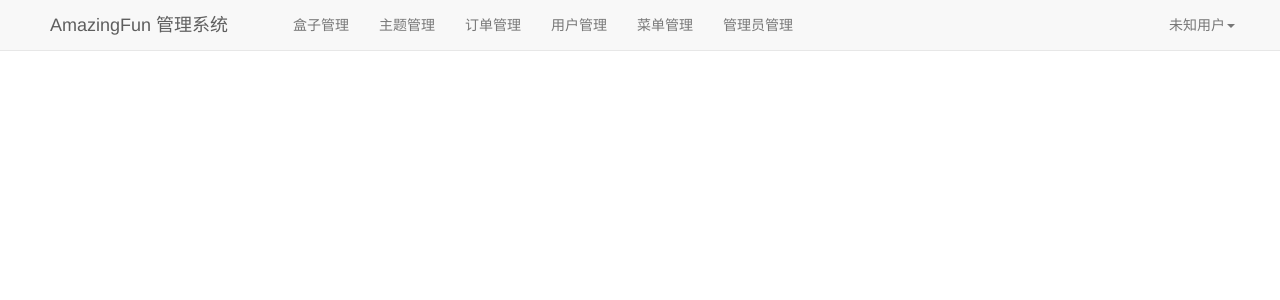
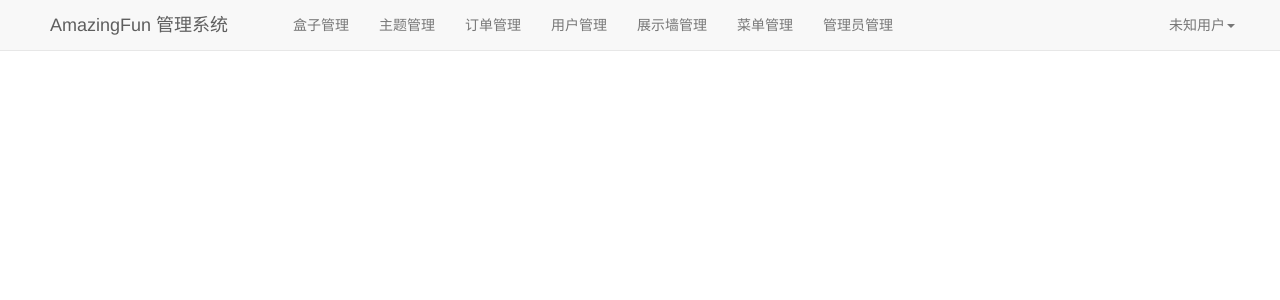
Before and after one commit to jadesouth/xy001, a CodeIgniter app: the page made by application/views/admin/public/header.php in a window 1280 px wide. Shown: the top 300 px of the page. Run offline with CodeIgniter, Linux system fonts and the light colour scheme; data that the repository does not hold is empty; some libraries are stand-ins or nearby versions.

Commit message:
展示墙菜单添加

```diff
--- a/application/views/admin/public/header.php
+++ b/application/views/admin/public/header.php
@@ -43,6 +43,7 @@
                 <li<?='theme' == $controller ? ' class="active"' : ''?>><a href="<?=base_url('admin/theme')?>">主题管理</a></li>
                 <li<?='order' == $controller ? ' class="active"' : ''?>><a href="<?=base_url('admin/order')?>">订单管理</a></li>
                 <li<?='user' == $controller ? ' class="active"' : ''?>><a href="<?=base_url('admin/user')?>">用户管理</a></li>
+                <li<?='show_wall' == $controller ? ' class="active"' : ''?>><a href="<?=base_url('admin/show_wall')?>">展示墙管理</a></li>
                 <li<?='menu' == $controller ? ' class="active"' : ''?>><a href="<?=base_url('admin/menu')?>">菜单管理</a></li>
                 <li<?='admin' == $controller ? ' class="active"' : ''?>><a href="<?=base_url('admin/admin')?>">管理员管理</a></li>
             </ul>
```
